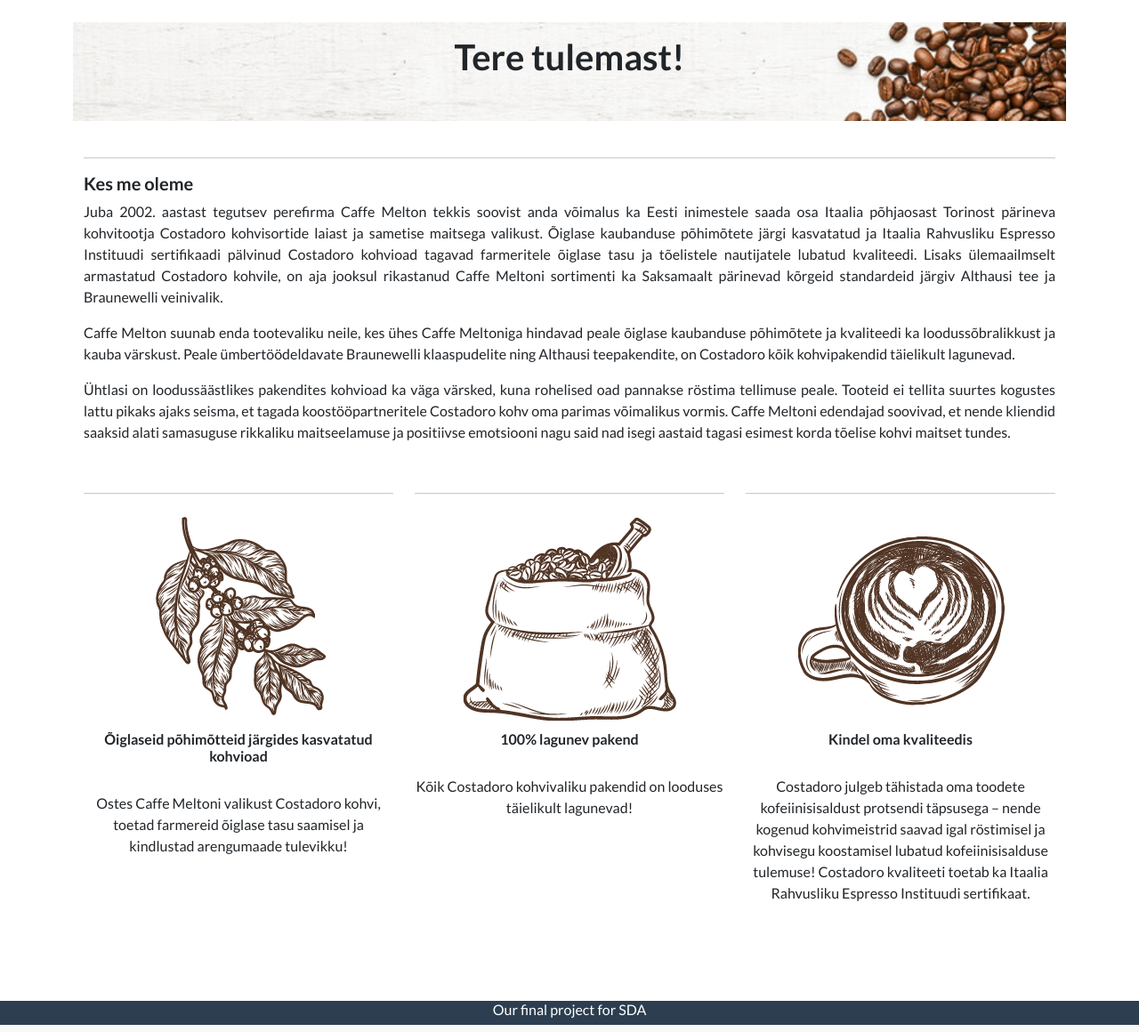
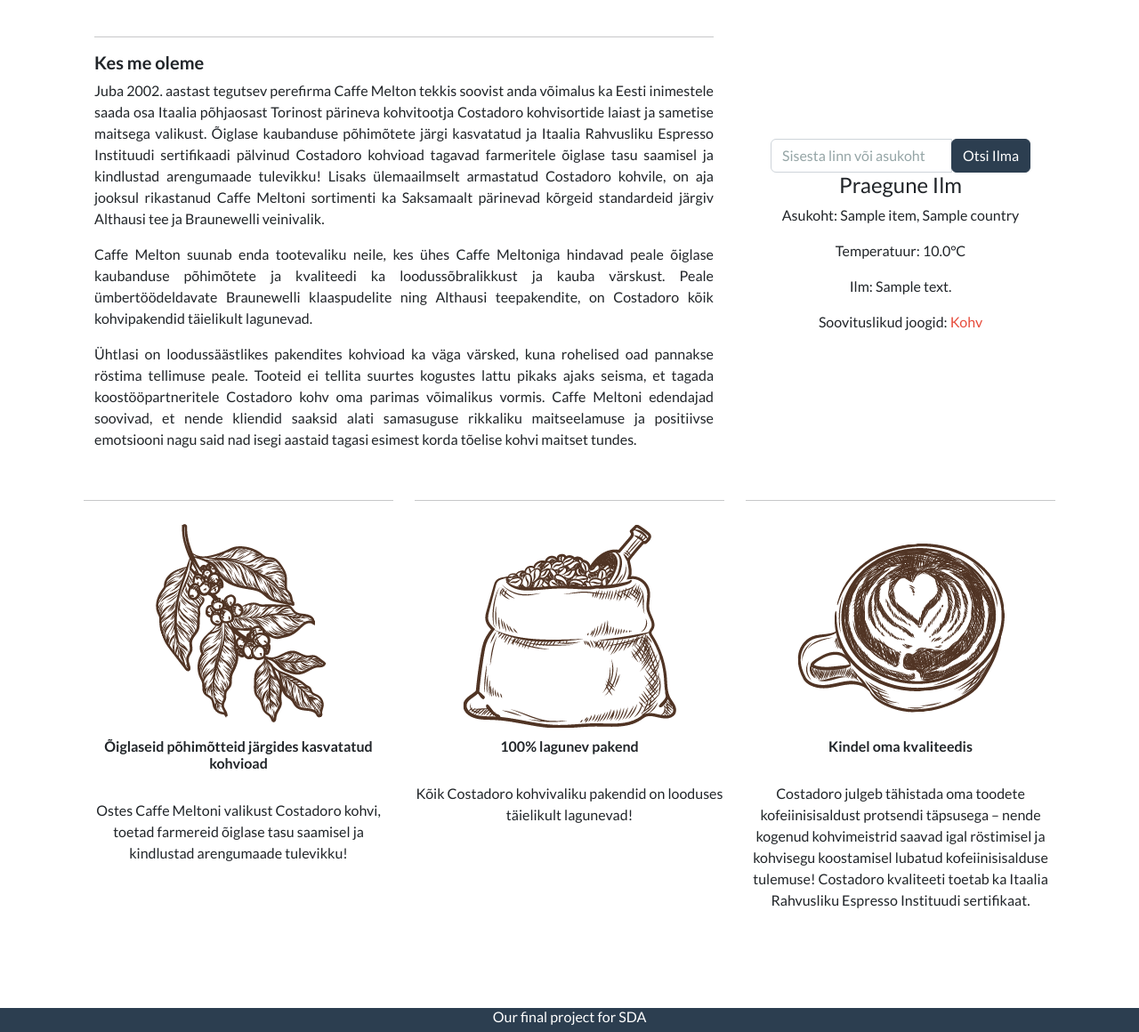
Before and after one commit to kkreutzberg/coffemelton, a Django app: page / in a window 1280 px wide. Shown: the part 92-1252 px from the top of the page at 89% size. Run offline with Django 4.2, Linux system fonts and the light colour scheme; tables that the repository leaves empty hold one stand-in row (values such as "Sample post"); a database or web service that is not in the repository returns one stand-in record (values such as "Sample title"); data that the repository does not hold is empty.

Commit message:
Weather and suggestion Api

```diff
--- a/coffemelton/shop/templates/home.html
+++ b/coffemelton/shop/templates/home.html
@@ -1,29 +1,15 @@
 {% extends 'base.html' %}
-
 {% load static %}
 
 {% block title %}Avaleht{% endblock %}
 
 {% block content %}
 <main>
-        <!-- Banner section -->
-        <section class="py-4 text-right container"
-                 style="position: relative;
-                 overflow: hidden;">
-            <div class="row py-lg-3">
-                <div class="col-lg-6 col-md-8 mx-auto"
-                     style="position: relative; z-index: 1">
-                    <h2 class="fw-bold" style="text-align: center">
-                        Tere tulemast!
-                    </h2>
-                </div>
-            </div>
-            <img src="{% static 'media/images/icons/banner5.jpg' %}" alt=" "
-                 style="padding-top: 25px; position: absolute;
-                 top: 0; left: 0; width: 100%; height: auto; z-index: 0">
-        </section>
-        <!-- Banner section end -->
-
+    <!-- Banner and Content section -->
+    <div class="container">
+        <div class="row">
+            <!-- Left column for About us (2/3 width) -->
+            <div class="col-lg-8">
                 <!-- About us section -->
                 <div class="container" style="padding-top: 25px; text-align: justify">
                     <hr>
@@ -37,7 +23,7 @@
                         kohvitootja Costadoro kohvisortide laiast ja sametise maitsega valikust.
                         Õiglase kaubanduse põhimõtete järgi kasvatatud ja Itaalia Rahvusliku
                         Espresso Instituudi sertifikaadi pälvinud Costadoro kohvioad tagavad
-                farmeritele õiglase tasu ja tõelistele nautijatele lubatud kvaliteedi.
+                        farmeritele õiglase tasu saamisel ja kindlustad arengumaade tulevikku!
                         Lisaks ülemaailmselt armastatud Costadoro kohvile, on aja jooksul rikastanud
                         Caffe Meltoni sortimenti ka Saksamaalt pärinevad kõrgeid standardeid järgiv
                         Althausi tee ja Braunewelli veinivalik.
@@ -52,12 +38,57 @@
                         kogustes lattu pikaks ajaks seisma, et tagada koostööpartneritele Costadoro
                         kohv oma parimas võimalikus vormis. Caffe Meltoni edendajad soovivad, et
                         nende kliendid saaksid alati samasuguse rikkaliku maitseelamuse ja
-                positiivse
-                emotsiooni nagu said nad isegi aastaid tagasi esimest korda tõelise kohvi
-                maitset tundes.
+                        positiivse emotsiooni nagu said nad isegi aastaid tagasi esimest korda tõelise kohvi maitset tundes.
                     </p>
                 </div>
                 <!-- About us section end -->
+            </div>
+
+            <!-- Right column for Weather (1/3 width) -->
+            <div class="col-lg-4">
+                <!-- Center both vertically and horizontally -->
+                <div class="d-flex align-items-center justify-content-center h-100">
+                    <!-- Weather section -->
+                    <section class="py-3 text-center" style="padding: 10px;">
+                    <!-- Weather search form -->
+                    <form method="get" class="mt-4">
+                        <div class="input-group">
+                            <input type="text" name="city" class="form-control" placeholder="Sisesta linn või asukoht">
+                            <div class="input-group-append">
+                                <button type="submit" class="btn btn-primary">Otsi Ilma</button>
+                            </div>
+                        </div>
+                    </form>
+                    <!-- Weather search form end -->
+                        <h4>Praegune Ilm</h4>
+                        {% if weather_data %}
+                        <p>Asukoht: {{ weather_data.name }}, {{ weather_data.sys.country }}</p>
+                        <p>Temperatuur: {{ weather_data.main.temp|floatformat:1 }}°C</p>
+                        <p>Ilm: {{ weather_data.weather.0.description }}</p>
+                        {% if weather_data.suggestions %}
+                            <p>Soovituslikud joogid:
+                                {% if 'Kohv' in weather_data.suggestions %}
+                                    <a href="{% url 'shop:products_by_category' category_id=1 %}" class="text-danger">Kohv</a>
+                                {% elif 'Tee' in weather_data.suggestions %}
+                                     <a href="{% url 'shop:products_by_category' category_id=2 %}" class="text-success">Tee</a>
+                                {% elif 'Vein' in weather_data.suggestions %}
+                                    <a href="{% url 'shop:products_by_category' category_id=3 %}" class="text-primary">Vein</a>
+                                {% endif %}
+                            </p>
+                        {% endif %}
+                        <ul>
+                            <!-- Add any additional weather information here -->
+                        </ul>
+                        {% else %}
+                        <p>Ilmateave pole hetkel saadaval.</p>
+                        {% endif %}
+                    </section>
+                    <!-- Weather section end -->
+                </div>
+            </div>
+        </div>
+    </div>
+    <!-- Banner and Content section end -->
 
     <!-- Quality section -->
     <div class="py-4 text-center container">
@@ -65,17 +96,11 @@
             <div class="col-lg-4">
                 <div class="col-lg-12">
                     <hr>
-                        <img src="{% static 'media/images/icons/Caffe-Melton-ikoon-2.png' %}"
-                             alt=" ">
-                        <h6>
-                            <strong>
-                                Õiglaseid põhimõtteid järgides kasvatatud kohvioad
-                            </strong>
-                        </h6>
+                    <img src="{% static 'media/images/icons/Caffe-Melton-ikoon-2.png' %}" alt="">
+                    <h6><strong>Õiglaseid põhimõtteid järgides kasvatatud kohvioad</strong></h6>
                     <br>
                     <p class="text-center">
-                            Ostes Caffe Meltoni valikust Costadoro kohvi, toetad farmereid
-                            õiglase tasu saamisel ja kindlustad arengumaade tulevikku!
+                        Ostes Caffe Meltoni valikust Costadoro kohvi, toetad farmereid õiglase tasu saamisel ja kindlustad arengumaade tulevikku!
                     </p>
                 </div>
             </div>
@@ -83,17 +108,11 @@
             <div class="col-lg-4">
                 <div class="col-lg-12">
                     <hr>
-                        <img src="{% static 'media/images/icons/Untitled-design-2.png' %}"
-                             alt=" ">
-                        <h6>
-                            <strong>
-                                100% lagunev pakend
-                            </strong>
-                        </h6>
+                    <img src="{% static 'media/images/icons/Untitled-design-2.png' %}" alt="">
+                    <h6><strong>100% lagunev pakend</strong></h6>
                     <br>
                     <p class="text-center">
-                            Kõik Costadoro kohvivaliku pakendid on looduses täielikult
-                            lagunevad!
+                        Kõik Costadoro kohvivaliku pakendid on looduses täielikult lagunevad!
                     </p>
                 </div>
             </div>
@@ -101,27 +120,51 @@
             <div class="col-lg-4">
                 <div class="col-lg-12">
                     <hr>
-                        <img src="{% static 'media/images/icons/Copy-of-Caffe-Melton-ikoon-2.png' %}"
-                             alt=" ">
-                        <h6>
-                            <strong>
-                                Kindel oma kvaliteedis
-                            </strong>
-                        </h6>
+                    <img src="{% static 'media/images/icons/Copy-of-Caffe-Melton-ikoon-2.png' %}" alt="">
+                    <h6><strong>Kindel oma kvaliteedis</strong></h6>
                     <br>
                     <p class="text-center">
-                            Costadoro julgeb tähistada oma toodete kofeiinisisaldust
-                            protsendi täpsusega – nende kogenud kohvimeistrid saavad igal
-                            röstimisel ja kohvisegu koostamisel lubatud kofeiinisisalduse
-                            tulemuse! Costadoro kvaliteeti toetab ka Itaalia Rahvusliku
-                            Espresso Instituudi sertifikaat.
+                        Costadoro julgeb tähistada oma toodete kofeiinisisaldust protsendi täpsusega – nende kogenud kohvimeistrid saavad igal röstimisel ja kohvisegu koostamisel lubatud kofeiinisisalduse tulemuse! Costadoro kvaliteeti toetab ka Itaalia Rahvusliku Espresso Instituudi sertifikaat.
                     </p>
                 </div>
             </div>
         </div>
     </div>
     <!-- Quality section end -->
-
 </main>
 
+<script>
+    function openCategory(category) {
+        // Define a mapping of categories to category IDs (update with actual IDs)
+        var categoryMapping = {
+            'Kohv': 1,
+            'Tee': 2,
+            'Vein': 3
+        };
+
+        // Get the category ID based on the selected category name
+        var categoryId = categoryMapping[category];
+
+        // Construct the URL for the selected category
+        var categoryURL = "{% url 'shop:products_by_category' category_id=1 %}";
+
+        // Redirect to the selected category page
+        window.location.href = categoryURL.replace('1', categoryId);
+    }
+
+    function openRandomCoffeeProduct() {
+        // Replace this URL with the URL of your coffee products page
+        var coffeeProductsPageURL = "{% url 'shop:products_by_subcategory' subcategory_id=1 %}";
+
+        // Generate a random product ID or index (adjust this according to your product data)
+        var randomProductID = Math.floor(Math.random() * 10); // Change 10 to the total number of coffee products
+
+        // Construct the URL for the random coffee product
+        var randomCoffeeProductURL = coffeeProductsPageURL + "?product_id=" + randomProductID;
+
+        // Open the random coffee product page in a new tab
+        window.open(randomCoffeeProductURL, '_blank');
+    }
+</script>
+
 {% endblock %}
--- a/coffemelton/shop/views.py
+++ b/coffemelton/shop/views.py
@@ -2,11 +2,24 @@
 
 from .models import Category, Subcategory, Product
 from django.shortcuts import render
+from .weather import get_weather_with_suggestions
 
 
 def home(request):
+    if 'city' in request.GET:
+        city = request.GET['city']
+        weather_data = get_weather_with_suggestions(city)
+    else:
+        weather_data = get_weather_with_suggestions('Tallinn,ee')  # Default city  Reykjavik,is ,  Anchorage,us
+
     categories = Category.objects.all()
-    return render(request, 'home.html', {'categories': categories})
+
+    context = {
+        'categories': categories,
+        'weather_data': weather_data,
+    }
+
+    return render(request, 'home.html', context)
 
 
 def products_by_category(request, category_id):
--- /dev/null
+++ b/coffemelton/shop/weather.py
@@ -0,0 +1,39 @@
+import requests
+
+API_KEY = '57ed3a2ad0d9783da38653dcbd2e9ba4'
+BASE_URL = 'http://api.openweathermap.org/data/2.5/weather'
+
+def get_weather(city_name):
+    params = {
+        'q': city_name,
+        'appid': API_KEY,
+        'units': 'metric',  # Use Celsius for temperature
+    }
+
+    response = requests.get(BASE_URL, params=params)
+    print(response.url)
+    data = response.json()
+
+    if response.status_code == 200:
+        return data
+    else:
+        return None
+
+def get_weather_with_suggestions(city_name):
+    data = get_weather(city_name)
+
+    if data:
+        temperature = data['main']['temp']
+        suggestions = []
+
+        if 15 <= temperature <= 40:
+            suggestions = ['Vein']
+        elif 0<= temperature <= 14:
+            suggestions = ['Kohv']
+        else:
+            suggestions = ['Tee']
+        # You can add more temperature ranges and corresponding product suggestions
+
+        data['suggestions'] = suggestions
+
+    return data
```
Lines whose indentation alone changed are shown as unchanged.
